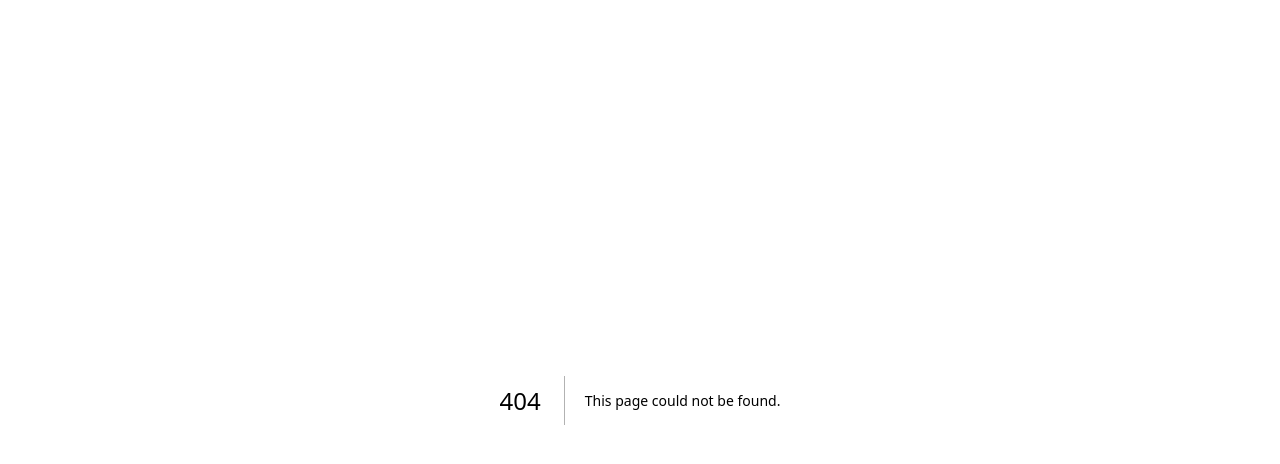
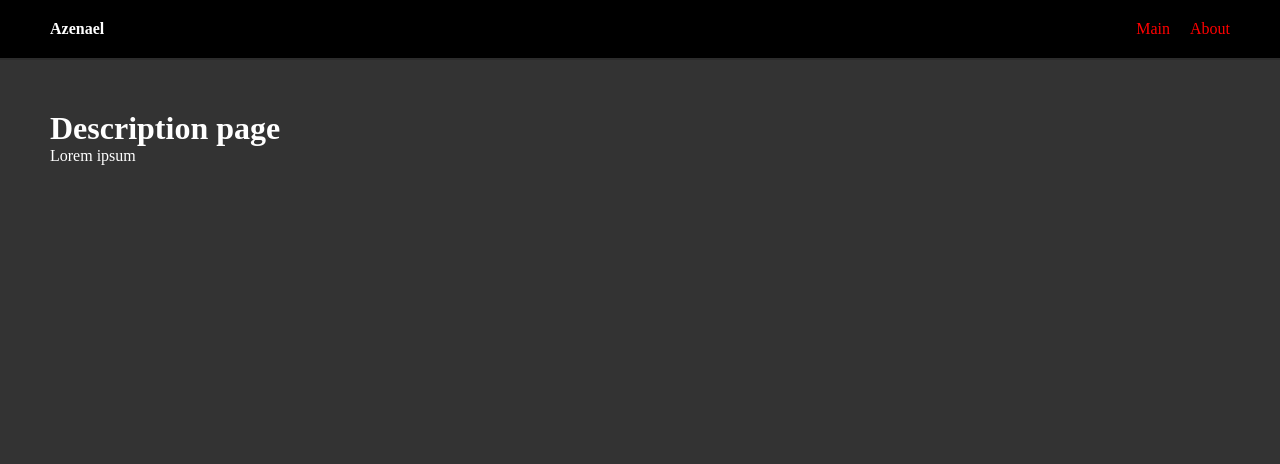
Before and after one commit to Azenae1/Next, a Next.js app: page /about in a window 1280 px wide. Before the commit this address had no page. Shown: the top 464 px of the page. Built offline with nearby package versions, Linux system fonts and the light colour scheme.

Commit message:
About and Header created

```diff
--- /dev/null
+++ b/app/about/page.js
@@ -0,0 +1,12 @@
+import React from "react";
+
+const About = () => {
+  return (
+    <div>
+      <h1>Description page</h1>
+      <p>Lorem ipsum</p>
+    </div>
+  );
+};
+
+export default About;
--- a/app/client/page.js
+++ /dev/null
@@ -1,3 +0,0 @@
-export default function Client() {
-  return <h1>Client page</h1>;
-}
--- a/app/client/show/style.css
+++ /dev/null
@@ -1,4 +0,0 @@
-body {
-  background: #fff;
-  color: #333;
-}
--- /dev/null
+++ b/app/components/Header.js
@@ -0,0 +1,16 @@
+import React from "react";
+import Link from "next/link";
+
+const Header = () => {
+  return (
+    <header>
+      <strong>Azenael</strong>
+      <nav>
+        <Link href="/">Main</Link>
+        <Link href="/about">About</Link>
+      </nav>
+    </header>
+  );
+};
+
+export default Header;
--- a/app/globals.css
+++ b/app/globals.css
@@ -7,3 +7,25 @@
   background: #333;
   color: #fff;
 }
+
+.container {
+  padding: 50px;
+}
+
+header {
+  display: flex;
+  justify-content: space-between;
+  background-color: #000;
+  border-bottom: 2px solid #2c2c2c;
+  padding: 20px 50px;
+}
+
+a {
+  text-decoration: none;
+  color: red;
+  margin-left: 20px;
+}
+
+a:hover {
+  text-decoration: underline;
+}
--- a/app/layout.js
+++ b/app/layout.js
@@ -1,5 +1,7 @@
 import localFont from "next/font/local";
 import "./globals.css";
+import Header from "./components/Header";
+import Head from "next/head";
 
 const geistSans = localFont({
   src: "./fonts/GeistVF.woff",
@@ -21,7 +23,8 @@
   return (
     <html lang="en">
       <body className={`${geistSans.variable} ${geistMono.variable}`}>
-        {children}
+        <Header />
+        <div className="container">{children}</div>
       </body>
     </html>
   );
```
Also changed, not shown: app/client/[clientId]/page.js (deleted, +0 -8 lines), app/client/show/layout.js (deleted, +0 -27 lines), app/client/show/page.js (deleted, +0 -12 lines).
